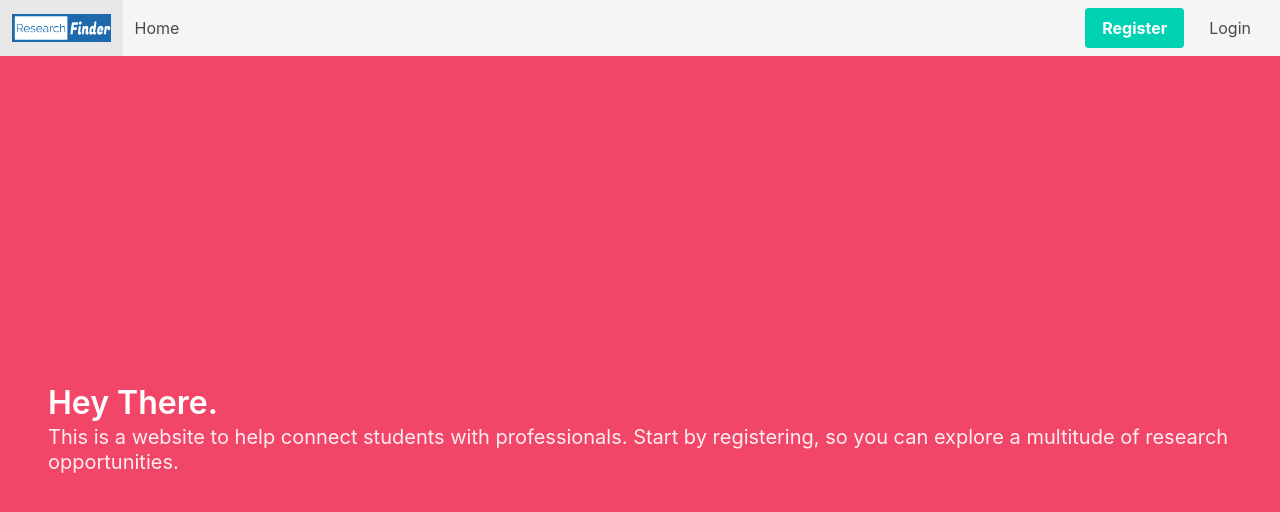
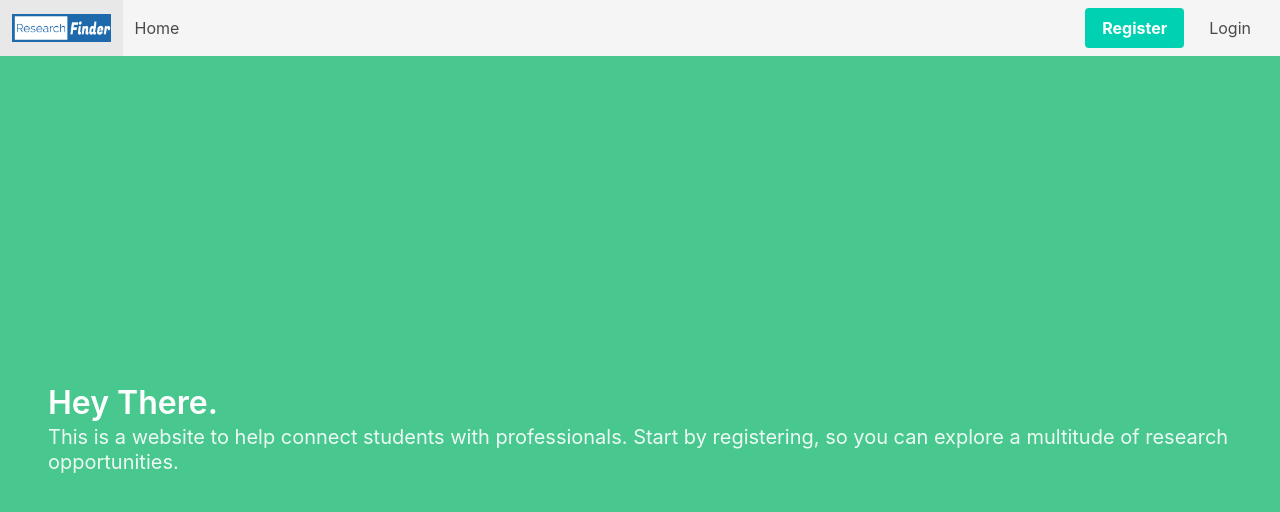
Before and after one commit to YogeshSeeni/research-finder, a React (Create React App) app: page / in a window 1280 px wide. Shown: the top 512 px of the page. Built offline with nearby package versions, Linux system fonts and the light colour scheme.

Commit message:
Updated title of webpage

```diff
--- a/public/index.html
+++ b/public/index.html
@@ -7,9 +7,9 @@
     <meta name="theme-color" content="#000000" />
     <meta
       name="description"
-      content="Web site created using create-react-app"
+      content="Connects students with researchers."
     />
-    <link rel="apple-touch-icon" href="%PUBLIC_URL%/logo192.png" />
+    <link rel="apple-touch-icon" href="%PUBLIC_URL%/Research-Finder-Logo.png" />
     <!--
       manifest.json provides metadata used when your web app is installed on a
       user's mobile device or desktop. See https://developers.google.com/web/fundamentals/web-app-manifest/
@@ -25,7 +25,7 @@
       work correctly both with client-side routing and a non-root public URL.
       Learn how to configure a non-root public URL by running `npm run build`.
     -->
-    <title>React App</title>
+    <title>Research Finder</title>
   </head>
   <body>
     <noscript>You need to enable JavaScript to run this app.</noscript>
--- a/src/components/Home.jsx
+++ b/src/components/Home.jsx
@@ -12,7 +12,7 @@ export default function Home() {
 
   return (
     <div>
-      <section class="hero is-danger is-fullheight-with-navbar">
+      <section class="hero is-success is-fullheight-with-navbar">
         <div class="hero-body">
           <div class="">
             <p class="title">Hey There.</p>
```
Also changed, not shown: public/Research-Finder-Logo.png (added), 1 other file (tests, documents, lock files or other folders).
